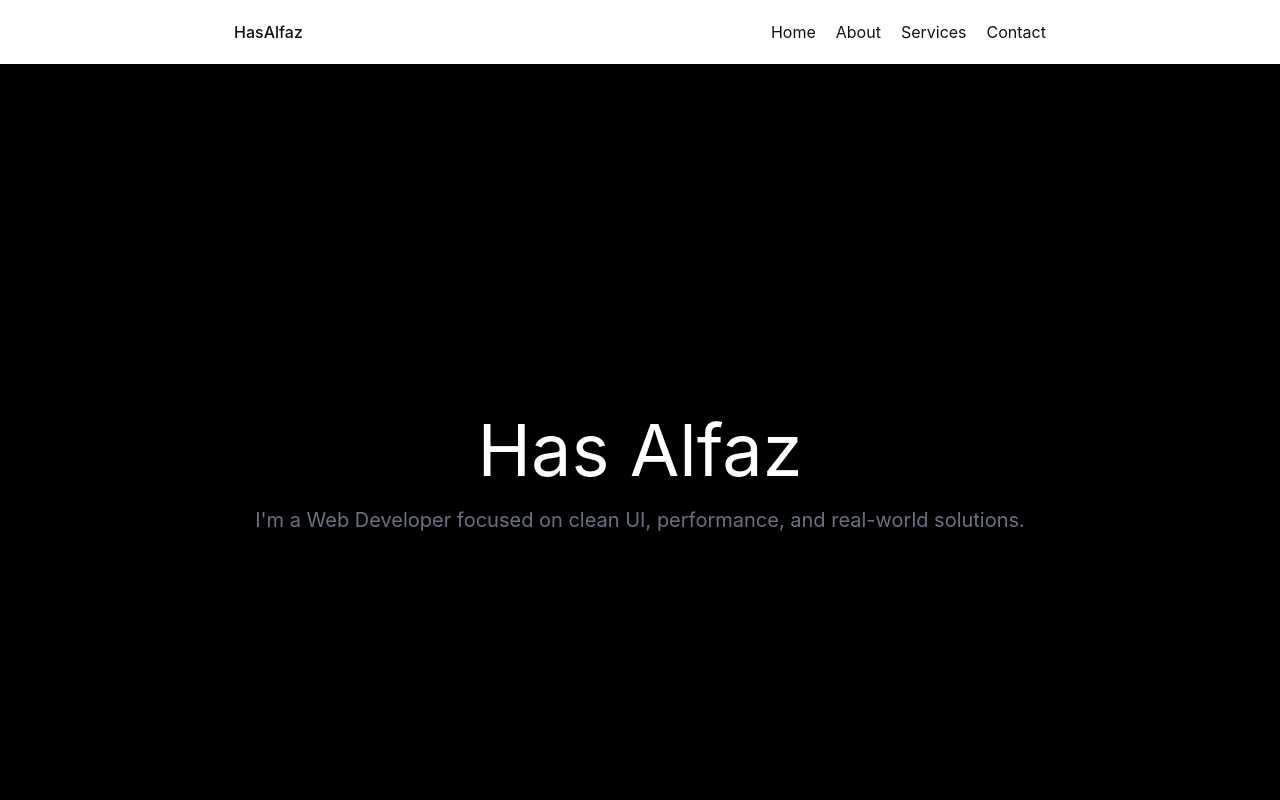
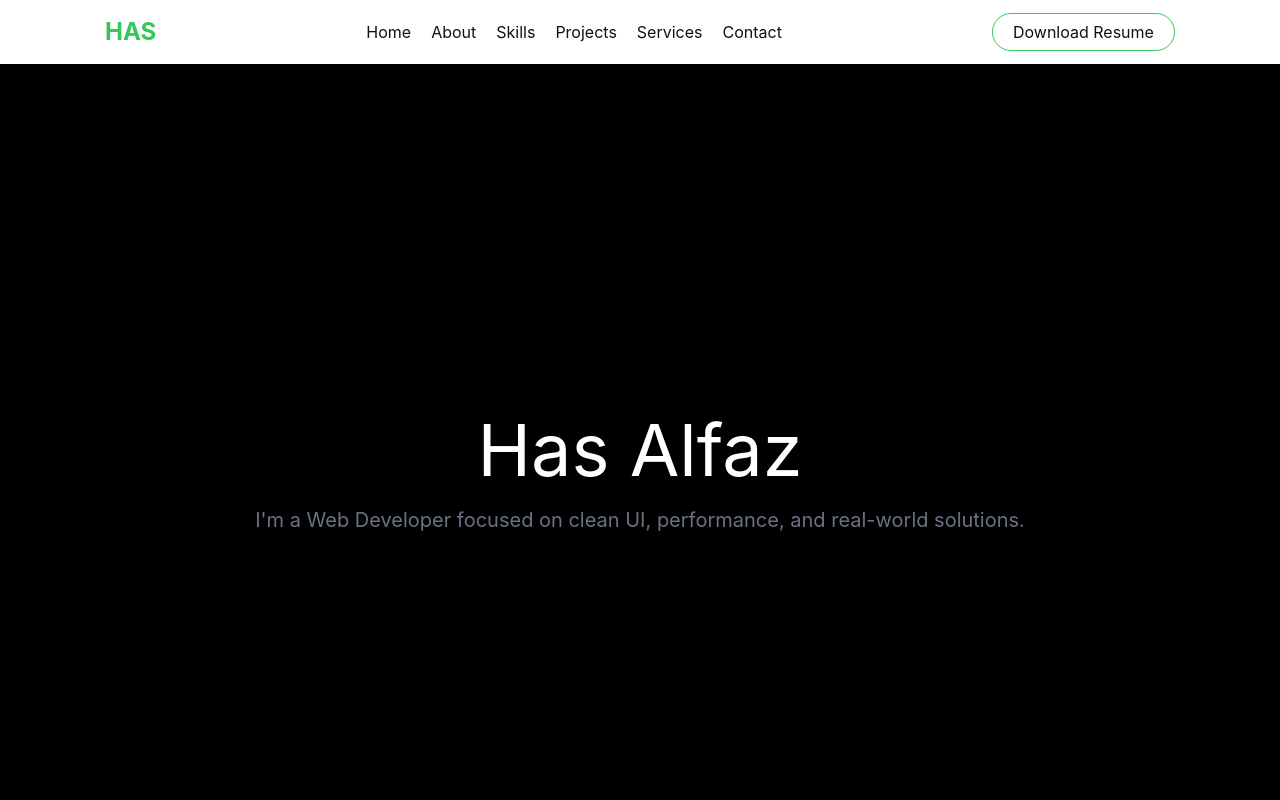
Before and after one commit to Alfaz-2000/myportfolio, a React (Vite) app: page / in a window 1280 px wide. Shown: the top 800 px of the page. Built offline with nearby package versions, Linux system fonts and the light colour scheme.

Commit message:
feat: refined navbar

```diff
--- a/src/Components/About.jsx
+++ b/src/Components/About.jsx
@@ -2,7 +2,7 @@
 
 const About = () => {
   return (
-    <div className='main w-full min-h-screen mt-5 mb-5 '>
+    <div id='About' className='main w-full min-h-screen mt-5 mb-5 '>
       <h1 className='text-center text-lg font-bold'>About Me</h1>
       <div className="sub-main flex flex-col-reverse sm:flex-row w-full min-h-[60vh] gap-5 p-5 mt-5 sm:mt-10">
         <div className="left flex flex-col justify-center items-center sm:w-1/2 p-5 px-16">
--- a/src/Components/Contact.jsx
+++ b/src/Components/Contact.jsx
@@ -5,7 +5,7 @@
 import { CiMail } from "react-icons/ci";
 const Contact = () => {
   return (
-    <div className='main w-full min-h-screen mt-5'>
+    <div id='Contact' className='main w-full min-h-screen mt-5'>
       <h2 className='text-center text-xl font-bold sm:text-2xl md:text-4xl '>Contact Me</h2>
       <p className='text-center text-xs py-2 px-16 sm:text-xl mt-2 sm:mt-5 text-gray-500'>Contact me to discuss opportunities, projects, or collaborations.</p>
       <div className="myinfo flex flex-col sm:flex-row gap-5 justify-center items-center mt-5 min-h-[50vh]">
--- a/src/Components/Hero.jsx
+++ b/src/Components/Hero.jsx
@@ -2,7 +2,7 @@
 
 const Hero = () => {
     return (
-        <div className='main flex flex-col w-full min-h-screen bg-black text-white justify-center items-center'>
+        <div id='Home' className='main flex flex-col w-full min-h-screen bg-black text-white justify-center items-center'>
             <div className="sub-main w-full flex-col p-5">
                 <div className="name">
                     <h1 className='text-7xl text-center'>Has Alfaz</h1>
--- a/src/Components/Marquee.jsx
+++ b/src/Components/Marquee.jsx
@@ -70,7 +70,7 @@
     ]
 
     return (
-        <div className='container mx-auto mt-5 mb-5 overflow-x-hidden'>
+        <div id='Skills' className='container mx-auto mt-5 mb-5 overflow-x-hidden'>
             <h1 className='text-center md:text-4xl mb-5'>My Skill's</h1>
             <div className="text-gray-600 md:text-ls text-center mb-5 p-5">
             <span>The Programming Languages, FramWorks and tools Which Used and Learned so far!</span>
--- a/src/Components/Navbar.jsx
+++ b/src/Components/Navbar.jsx
@@ -7,27 +7,35 @@
     <>
 
     <nav className='sm:hidden flex min-h-[10vh] bg-white justify-between items-center md:m-4 p-2 sticky top-0'>
-        <div className=" logo font-bold justify-center text-2xl mx-2 text-[#34C759]">HasAlfaz</div>
+        <div className=" logo font-bold justify-center text-lg mx-10 text-[#34C759]">HAS</div>
         <div className="text-2xl px-2">
             <button onClick={()=>setopen(!open)}><GiHamburgerMenu /></button>
         </div>
     </nav>
     {open &&(
-        <div className=" flex flex-col my-10 p-4 gap-16 items-center h-[80vh] bg-white sticky top-0">
+        <div className=" flex flex-col my-5 p-4 space-y-5 items-center min-h-screen bg-white sticky top-0">
         <a href="#Home">Home</a>
         <a href="#About">About</a>
+        <a href="#Skills">Skills</a>
+        <a href="#Projects">Projects</a>
         <a href="#Services">Services</a>
         <a href="#Contact">Contact</a>
+        <a href='/Alfaz_resume.pdf' className='bg-[#34C759] rounded-full px-5 py-2'>Download Resume</a>
       </div>
     )}
 
     <nav className='hidden sm:flex justify-around bg-white items-center h-16 sticky top-0'>
-      <div className="logo text-[#111111] font-medium">HasAlfaz</div>
+      <div className="logo text-[#34C759] font-bold text-2xl">HAS</div>
       <div className=" flex gap-5">
-        <a href="">Home</a>
-        <a href="">About</a>
-        <a href="">Services</a>
-        <a href="">Contact</a>
+        <a href="#Home">Home</a>
+        <a href="#About">About</a>
+         <a href="#Skills">Skills</a>
+        <a href="#Projects">Projects</a>
+        <a href="#Services">Services</a>
+        <a href="#Contact">Contact</a>
+      </div>
+      <div className="">
+        <a href='/Alfaz_resume.pdf' className='border border-[#34C759] rounded-full px-5 py-2'>Download Resume</a>
       </div>
     </nav>
     </>
--- a/src/Components/Projects.jsx
+++ b/src/Components/Projects.jsx
@@ -4,7 +4,7 @@
 
 const Projects = () => {
     return (
-        <section className='w-full min-h-screen mt-5 p-2 md:p-5 mb-5'>
+        <section id='Projects' className='w-full min-h-screen mt-5 p-2 md:p-5 mb-5'>
             <div className="">
                 <h1 className='text-center text-4xl'>Projects</h1>
             </div>
--- a/src/Components/Services.jsx
+++ b/src/Components/Services.jsx
@@ -3,7 +3,7 @@
 
 const Services = () => {
   return (
-    <div className='main w-full min-h-screen'>
+    <div id='Services' className='main w-full min-h-screen'>
       <h1 className='text-center text-3xl font-bold mt-10'>Services</h1>
       <div className="small-info flex w-full justify-center mt-10 gap-10">
         <span>Free Hosting suggestion</span>
```
Also changed, not shown: 1 other file (tests, documents, lock files or other folders).
